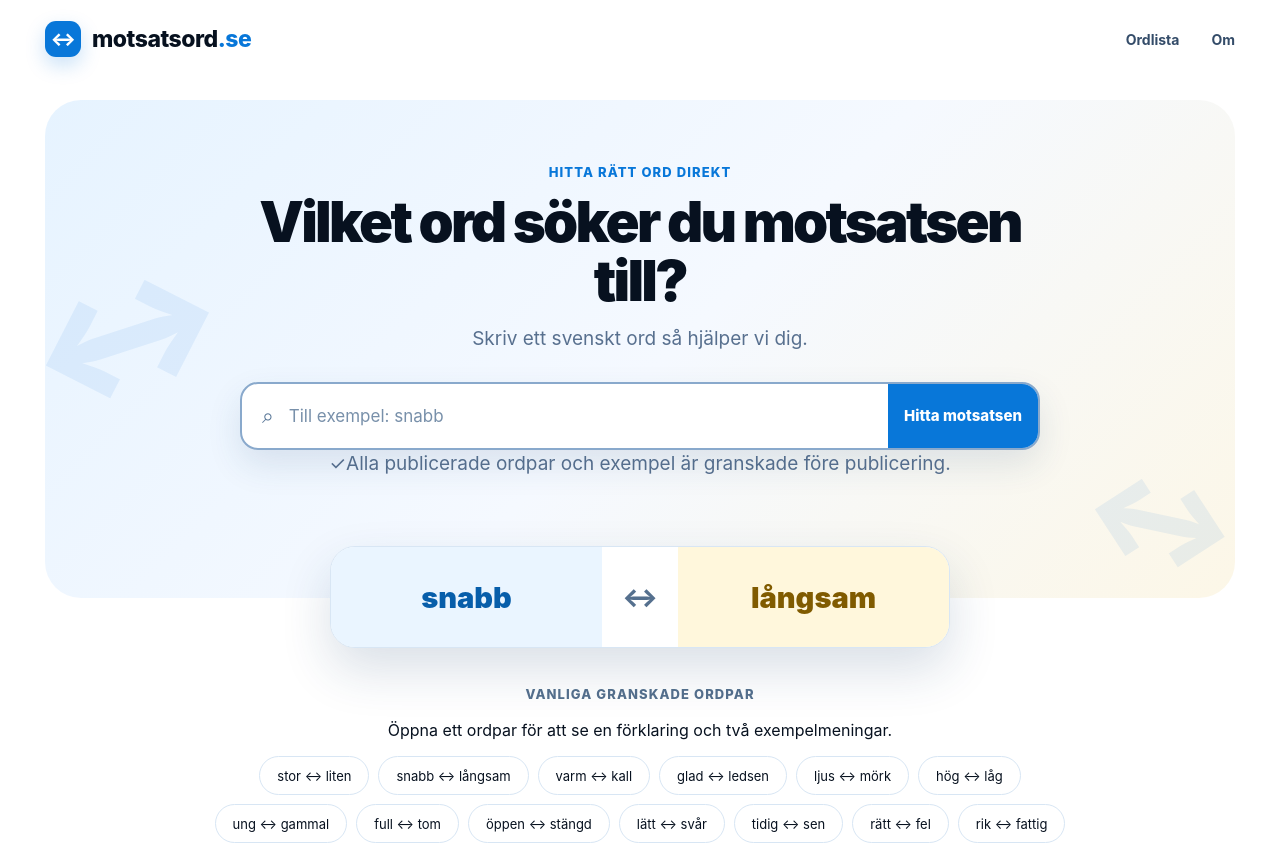
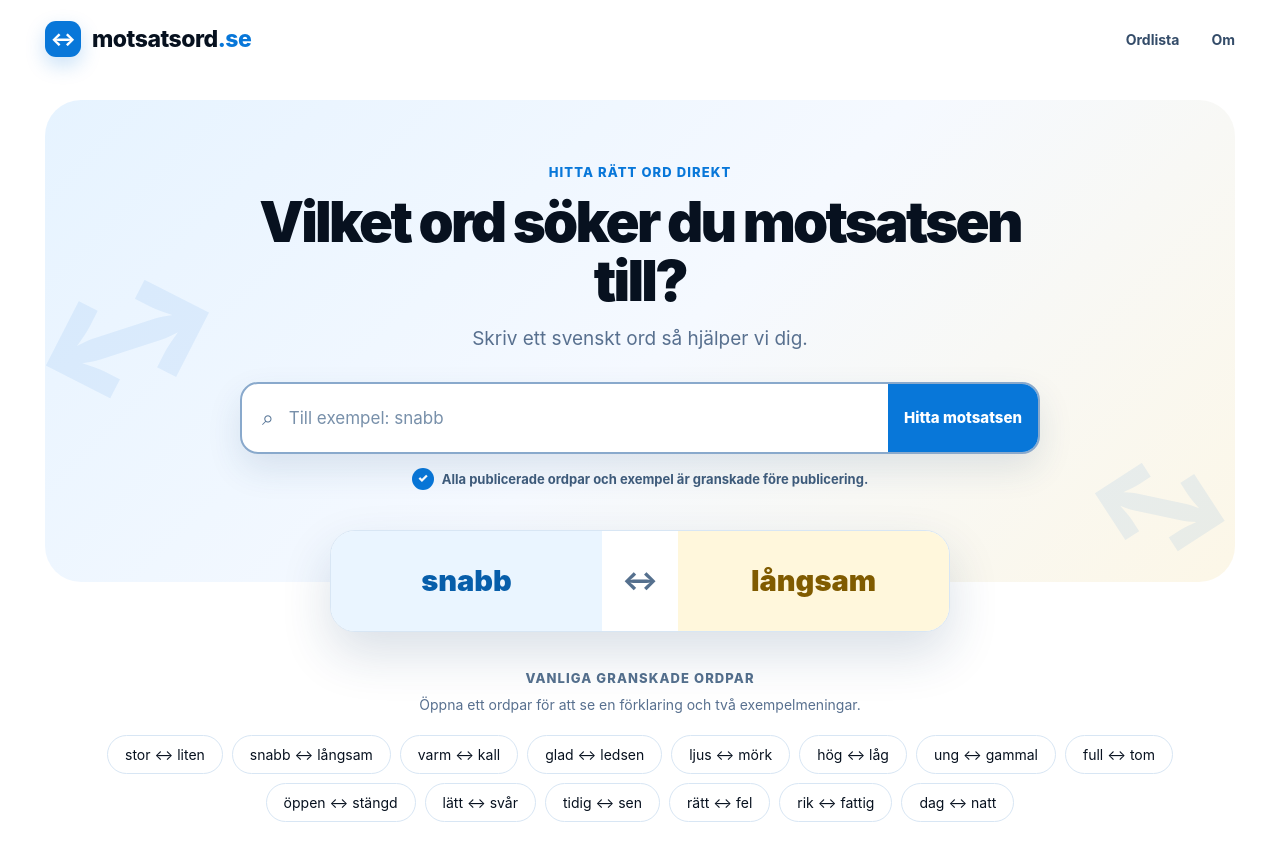
Before and after one commit to Webdes678/ordmotsats-clean2, a React (Vite) app: page / in a window 1280 px wide. Shown: the top 844 px of the page. Built offline with nearby package versions, Linux system fonts and the light colour scheme.

Commit message:
Refine homepage search and reviewed word sections

```diff
--- a/src/App.css
+++ b/src/App.css
@@ -177,6 +177,33 @@ a {
   line-height: 1.5;
 }
 
+.hero-panel > .review-note {
+  width: fit-content;
+  max-width: 100%;
+  display: flex;
+  align-items: center;
+  justify-content: center;
+  gap: 8px;
+  margin: 14px auto 0;
+  color: #3f5c7b;
+  font-size: 13px;
+  font-weight: 700;
+  line-height: 1.4;
+}
+
+.review-note span {
+  width: 22px;
+  height: 22px;
+  flex: none;
+  display: grid;
+  place-items: center;
+  border-radius: 50%;
+  color: #fff;
+  background: var(--blue);
+  font-size: 12px;
+  font-weight: 900;
+}
+
 .search-container {
   width: 100%;
   position: relative;
@@ -190,7 +217,7 @@ a {
 
 .search {
   width: 100%;
-  height: 68px;
+  height: 72px;
   display: flex;
   align-items: center;
   overflow: hidden;
@@ -338,18 +365,25 @@ a {
 }
 
 .popular {
-  width: min(900px, calc(100% - 48px));
+  width: min(1100px, calc(100% - 48px));
   margin: 88px auto 0;
   text-align: center;
 }
 
 .popular h2 {
-  margin: 0 0 18px;
+  margin: 0 0 8px;
   color: #55708d;
   font-size: 13px;
   font-weight: 850;
   letter-spacing: 1.1px;
   text-transform: uppercase;
+}
+
+.popular > p {
+  margin: 0 0 20px;
+  color: var(--muted);
+  font-size: 14px;
+  line-height: 1.5;
 }
 
 .chips {
@@ -374,7 +408,7 @@ a {
 .chips a {
   min-height: 39px;
   padding: 0 17px;
-  font-size: 13px;
+  font-size: 14px;
 }
 
 .chips a:hover,
@@ -606,6 +640,11 @@ a {
     font-size: 16px;
   }
 
+  .hero-panel > .review-note {
+    margin-top: 12px;
+    font-size: 12px;
+  }
+
   .search {
     height: 60px;
     border-radius: 16px;
```
